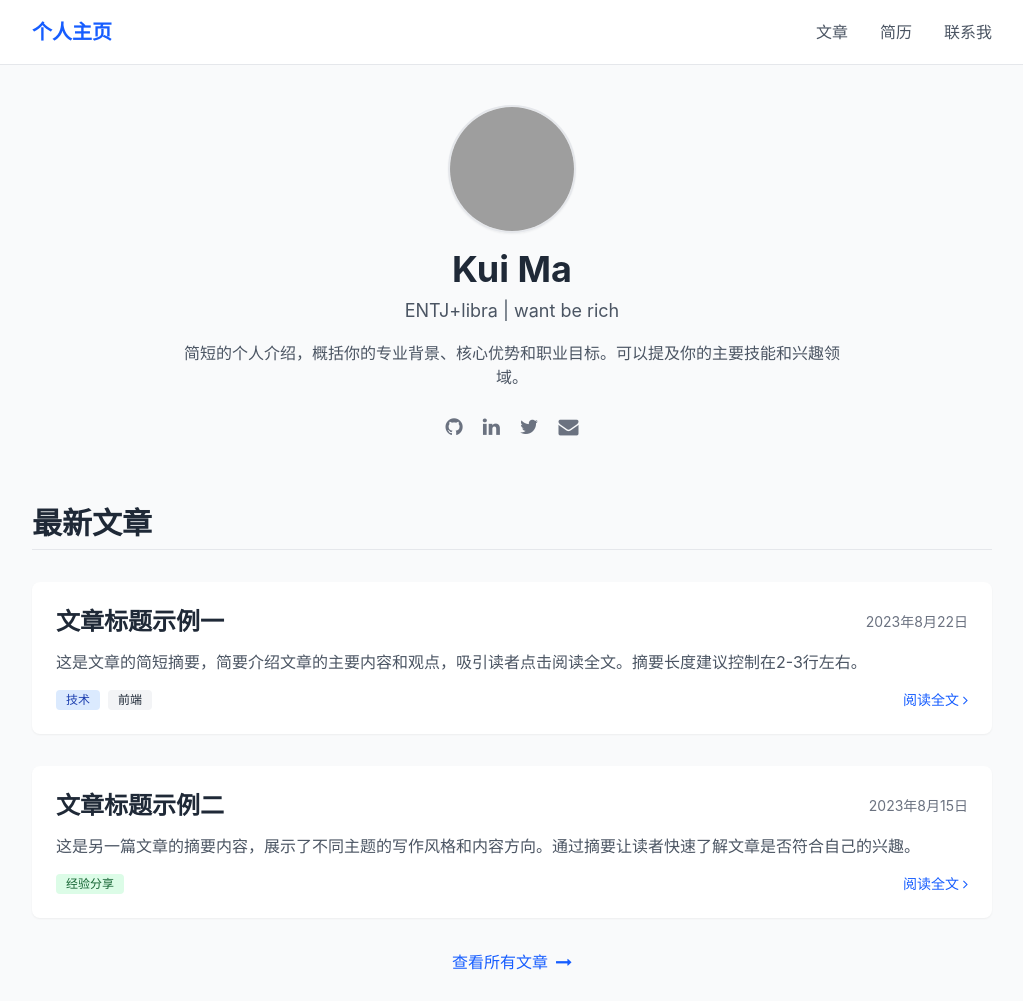
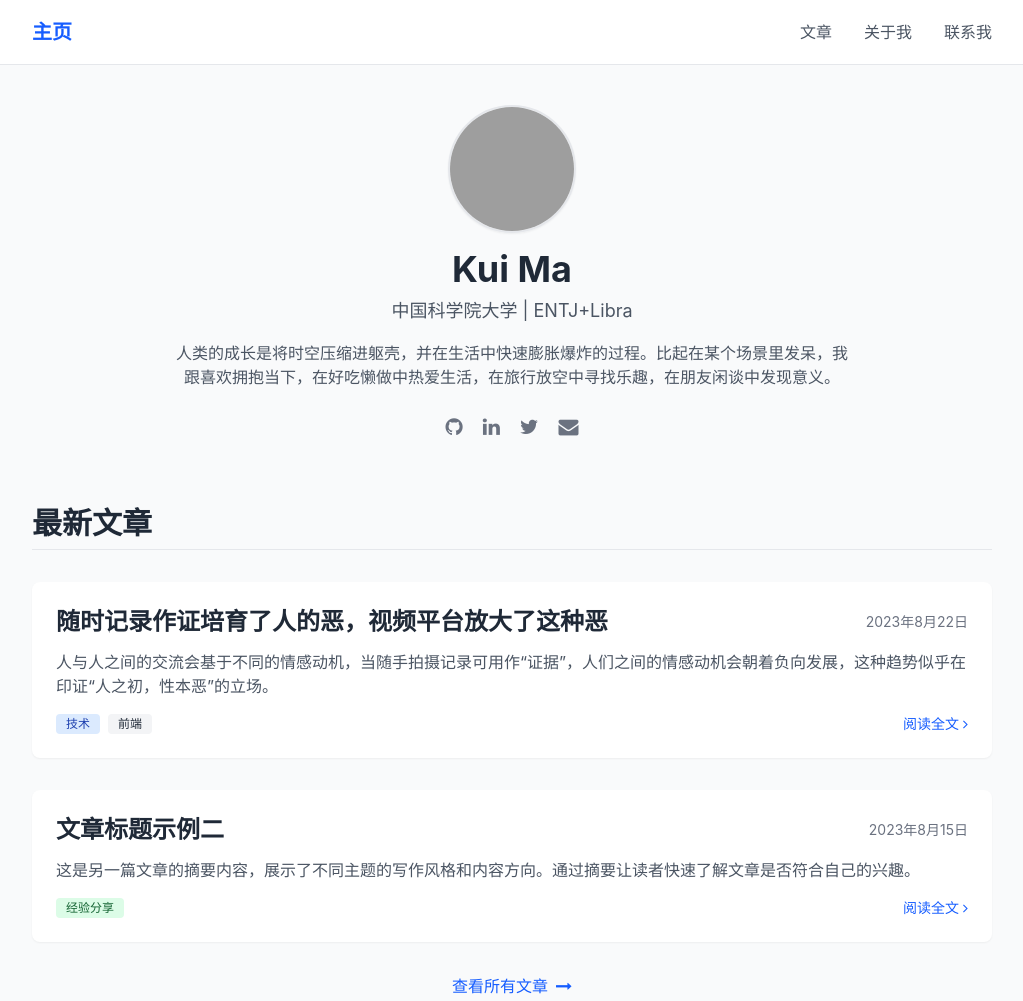
Before and after one commit to makui-bro/makui-bro.github.io, a plain HTML site: page index.html in a window 1280 px wide. Shown: the top 1001 px of the page, without its empty margins (128-1151 px from the left). Drawn offline with nearby package versions, Linux system fonts and the light colour scheme; grey boxes are pictures that could not be loaded.

Commit message:
Update index.html

```diff
--- a/index.html
+++ b/index.html
@@ -3,7 +3,7 @@
 <head>
     <meta charset="UTF-8">
     <meta name="viewport" content="width=device-width, initial-scale=1.0">
-    <title>个人主页 | 文章与简历</title>
+    <title>Makui's Homapage</title>
     <script src="https://cdn.tailwindcss.com"></script>
     <link href="https://cdn.jsdelivr.net/npm/font-awesome@4.7.0/css/font-awesome.min.css" rel="stylesheet">
     <script>
@@ -27,11 +27,11 @@
         <div class="max-w-5xl mx-auto px-4 sm:px-6 lg:px-8">
             <div class="flex justify-between items-center h-16">
                 <div class="flex items-center">
-                    <a href="/" class="text-xl font-bold text-primary">个人主页</a>
+                    <a href="/" class="text-xl font-bold text-primary">主页</a>
                 </div>
                 <div class="hidden md:flex space-x-8">
                     <a href="#articles" class="text-gray-600 hover:text-primary transition-colors">文章</a>
-                    <a href="#resume" class="text-gray-600 hover:text-primary transition-colors">简历</a>
+                    <a href="#resume" class="text-gray-600 hover:text-primary transition-colors">关于我</a>
                     <a href="#contact" class="text-gray-600 hover:text-primary transition-colors">联系我</a>
                 </div>
                 <div class="md:hidden">
@@ -49,9 +49,9 @@
         <div class="mb-16 text-center">
             <img src="https://picsum.photos/150/150" alt="个人头像" class="w-32 h-32 rounded-full mx-auto mb-4 border-2 border-gray-200 shadow-sm">
             <h1 class="text-3xl md:text-4xl font-bold mb-2">Kui Ma</h1>
-            <p class="text-lg text-gray-600 mb-4">ENTJ+libra | want be rich</p>
+            <p class="text-lg text-gray-600 mb-4">中国科学院大学 | ENTJ+Libra</p>
             <p class="text-gray-600 max-w-2xl mx-auto">
-                简短的个人介绍，概括你的专业背景、核心优势和职业目标。可以提及你的主要技能和兴趣领域。
+                人类的成长是将时空压缩进躯壳，并在生活中快速膨胀爆炸的过程。比起在某个场景里发呆，我跟喜欢拥抱当下，在好吃懒做中热爱生活，在旅行放空中寻找乐趣，在朋友闲谈中发现意义。
             </p>
             <div class="mt-6 flex justify-center space-x-5">
                 <a href="https://github.com/你的用户名" class="text-gray-500 hover:text-primary transition-colors" aria-label="GitHub">
@@ -63,7 +63,7 @@
                 <a href="https://twitter.com" class="text-gray-500 hover:text-primary transition-colors" aria-label="Twitter">
                     <i class="fa fa-twitter text-xl"></i>
                 </a>
-                <a href="mailto:your@email.com" class="text-gray-500 hover:text-primary transition-colors" aria-label="Email">
+                <a href="mailto:609895741@qq.com" class="text-gray-500 hover:text-primary transition-colors" aria-label="Email">
                     <i class="fa fa-envelope text-xl"></i>
                 </a>
             </div>
@@ -78,19 +78,19 @@
                 <article class="bg-white rounded-lg shadow-sm p-6 hover:shadow-md transition-shadow">
                     <div class="flex flex-col md:flex-row md:items-center md:justify-between mb-3">
                         <h3 class="text-xl md:text-2xl font-bold mb-2 md:mb-0">
-                            <a href="#" class="text-gray-800 hover:text-primary transition-colors">文章标题示例一</a>
+                            <a href="#" class="text-gray-800 hover:text-primary transition-colors">随时记录作证培育了人的恶，视频平台放大了这种恶</a>
                         </h3>
                         <span class="text-sm text-gray-500">2023年8月22日</span>
                     </div>
                     <p class="text-gray-600 mb-4">
-                        这是文章的简短摘要，简要介绍文章的主要内容和观点，吸引读者点击阅读全文。摘要长度建议控制在2-3行左右。
+                        人与人之间的交流会基于不同的情感动机，当随手拍摄记录可用作“证据”，人们之间的情感动机会朝着负向发展，这种趋势似乎在印证“人之初，性本恶”的立场。
                     </p>
                     <div class="flex items-center justify-between">
                         <div class="flex items-center space-x-2">
                             <span class="inline-block bg-blue-100 text-blue-800 text-xs px-2.5 py-0.5 rounded">技术</span>
                             <span class="inline-block bg-gray-100 text-gray-800 text-xs px-2.5 py-0.5 rounded">前端</span>
                         </div>
-                        <a href="#" class="text-primary hover:text-blue-700 text-sm font-medium flex items-center">
+                        <a href="https://mp.weixin.qq.com/s/L9X6yY9JLwUyEjgHP74EpA" class="text-primary hover:text-blue-700 text-sm font-medium flex items-center">
                             阅读全文 <i class="fa fa-angle-right ml-1"></i>
                         </a>
                     </div>
```
